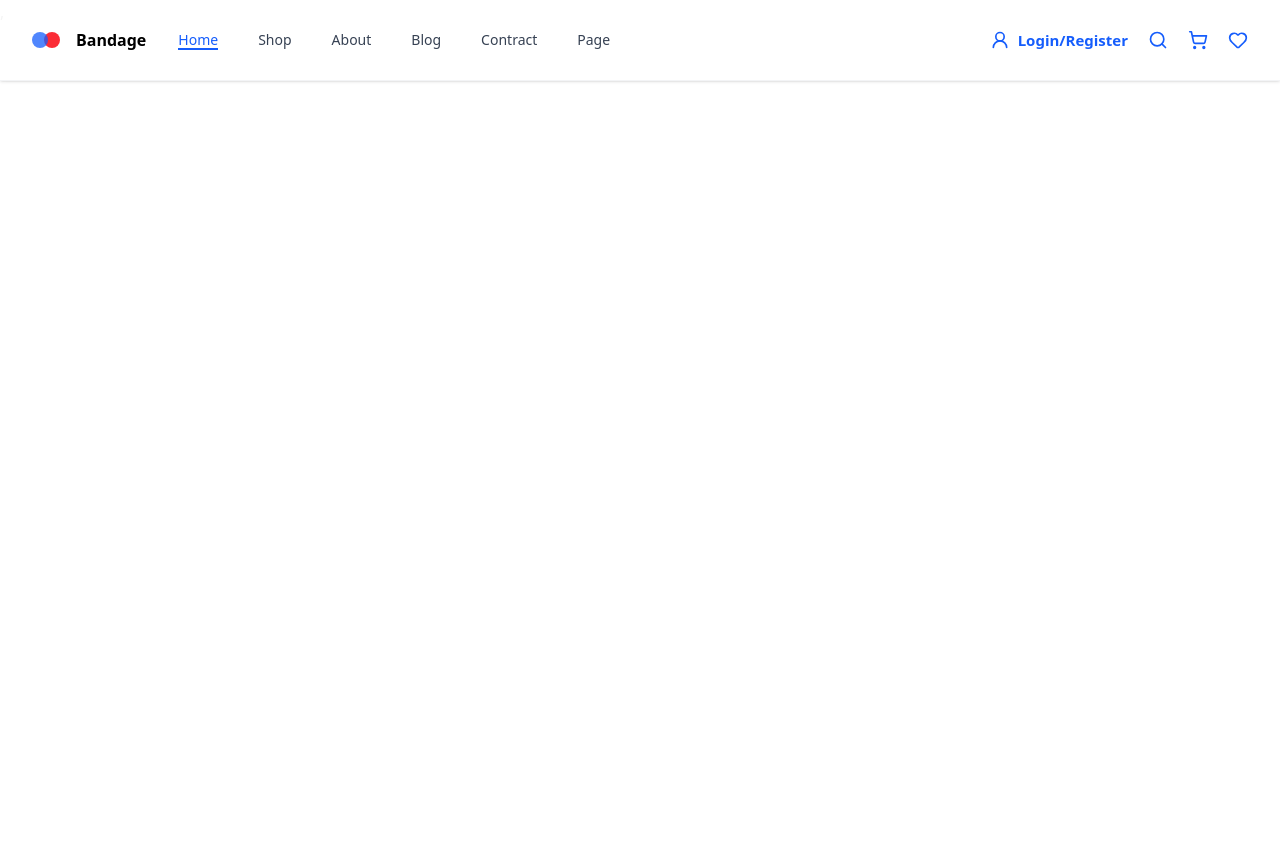
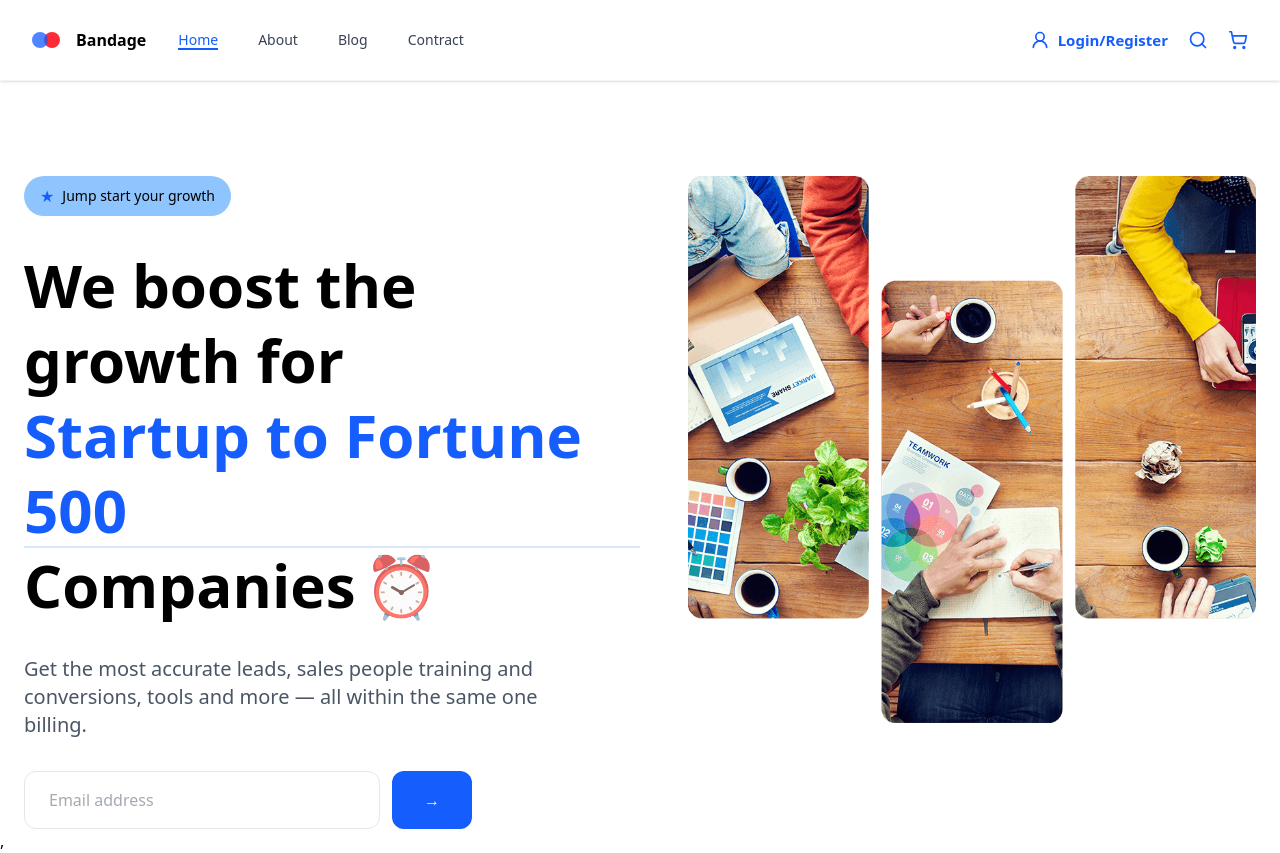
Before and after one commit to zahangir1989/react-ecomerce, a React app: page / in a window 1280 px wide. Before the commit the page ends 800 px from the top, so only its background shows below. Built offline with nearby package versions, Linux system fonts and the light colour scheme; the HTML template or start-up script is replaced by a standard one.

Commit message:
hero section design done

```diff
--- a/src/App.jsx
+++ b/src/App.jsx
@@ -1,10 +1,12 @@
 import React from "react";
 import Navbar from "./components/Navbar";
+import Home from "./components/Home/Home";
 
 export default function App() {
   return (
     <>
       <Navbar />
+      <Home/>
     </>
   );
 }
--- a/src/components/Home/Home.jsx
+++ b/src/components/Home/Home.jsx
@@ -1,11 +1,58 @@
-import React from 'react';
+import { Clock, Star } from "lucide-react";
+import React from "react";
+import heroImage from "/bg.png";
+const Home = () => {
+  return (
+    <section className="container mx-auto flex flex-col md:flex-row justify-between px-6 pt-44">
+      {/* left side */}
+      <div className="w-full md:w-1/2 space-y-8">
+        <div>
+          {/* Star badge */}
+          <div className="flex items-center gap-2 bg-blue-300 w-fit px-4 py-2 rounded-full hover:bg-gray-100 transition-colors cursor-pointer group">
+            <span className="text-blue-600 group-hover:scale-110 transition-transform">
+              ★
+            </span>
+            <span className="text-sm font-medium">Jump start your growth</span>
+          </div>
+        </div>
+        <h1 className="text-4xl md:text-5xl lg:text-6xl font-bold leading-tight">
+          We boost the growth for{" "}
+          <span className="text-blue-600 relative inline-block">
+            Startup to Fortune 500
+            <span className="absolute bottom-0 left-0 w-full h-0.5 bg-blue-200/60"></span>
+          </span>{" "}
+          Companies
+          <span className="inline-block ml-2 animate-pulse">⏰</span>
+        </h1>
+        <p className="text-gray-600 text-lg md:text-xl max-w-xl">
+          Get the most accurate leads, sales people training and conversions,
+          tools and more — all within the same one billing.
+        </p>
+        <div className="flex gap-3 max-w-md">
+          {/* Email Form */}
+          <input
+            type="email"
+            placeholder="Email address"
+            className="flex-1 px-6 py-4 border border-gray-200 rounded-xl focus:outline-none focus:border-blue-600 focus:ring-2 focus:ring-blue-100 transition-all text-gray-600"
+          />
+          <button className="bg-blue-600 text-white px-8 py-4 rounded-xl hover:bg-blue-700 cursor-pointer transition-all hover:shadow-lg hover:shadow-blue-100 active:scale-95">
+            →
+          </button>
+        </div>
+      </div>
 
-const Home = () => {
-    return (
-        <div>
-            <h2>Home Page</h2>
+      {/* right side */}
+      <div className="w-full md:w-1/2 mt-16 md:mt-0 pl-0 md:pl-12">
+        <div className="relative ">
+          <img
+            src={heroImage}
+            alt=""
+            className="w-full h-full rounded-lg relative z-10 hover:scale-[1.02] transition-transform duration-300"
+          />
         </div>
-    );
+      </div>
+    </section>
+  );
 };
 
 export default Home;
--- a/src/components/Navbar.jsx
+++ b/src/components/Navbar.jsx
@@ -1,16 +1,16 @@
 import { Heart, Menu, Search, ShoppingCart, UserRound, X } from "lucide-react";
 import React, { useState } from "react";
+import { Link } from "react-router";
 
 export default function Navbar() {
   const [activeLink, setActiveLink] = useState("#home");
   const [isMenuOpen, setIsMenuOpen] = useState(false);
+
   const navLinks = [
     { href: "#home", label: "Home" },
-    { href: "#shop", label: "Shop" },
     { href: "#about", label: "About" },
     { href: "#testimonials", label: "Blog" },
     { href: "#contract", label: "Contract" },
-    { href: "#page", label: "Page" },
   ];
   return (
     <nav className="fixed top-0 left-0 right-0 bg-white/90 backdrop-blur-sm z-50 border-b border-gray-100 shadow-sm">
@@ -26,8 +26,8 @@
           {/* Nav Links */}
           <div className="hidden md:flex items-center gap-10">
             {navLinks.map((navLink, index) => (
-              <a
-                href={navLink.href}
+              <Link
+                to={navLink.href}
                 key={index}
                 onClick={() => setActiveLink(navLink.href)}
                 className={`text-sm font-medium relative after:absolute after:bottom-0 after:left-0 after:h-0.5 after:w-0 hover:after:w-full after:bg-blue-600 after:transition-all ${
@@ -37,24 +37,23 @@
                 }`}
               >
                 {navLink.label}
-              </a>
+              </Link>
             ))}
           </div>
         </div>
         {/* Mobile Button  start*/}
-        <div className="md:hidden flex items-center gap-3">
-          <div className="flex items-center gap-2">
-            <Search className="w-4 h-4 " />
-            <ShoppingCart className="w-4 h-4 " />
-          </div>
-          <button className="p-2" onClick={() => setIsMenuOpen(!isMenuOpen)}>
+
+        <button
+          className="md:hidden p-2"
+          onClick={() => setIsMenuOpen(!isMenuOpen)}
+        >
           {isMenuOpen ? (
             <X className="h-4 w-4" />
           ) : (
             <Menu className="h-4 w-4" />
           )}
         </button>
-        </div>
+
         {/* Mobile Button  end*/}
         <div className="hidden md:flex  items-center gap-5">
           <div className="flex items-center gap-2">
@@ -66,7 +65,6 @@
           <div className="flex items-center gap-5">
             <Search className="w-5 h-5 text-blue-600" />
             <ShoppingCart className="w-5 h-5 text-blue-600" />
-            <Heart className="w-5 h-5 text-blue-600" />
           </div>
         </div>
       </div>
@@ -75,22 +73,25 @@
         <div className="md:hidden bg-white border-t border-gray-100 py-4">
           <div className="container mx-auto px-4 space-y-4 ">
             {navLinks.map((link, index) => (
-              <a
+              <Link
                 key={index}
-                href={link.href}
+                to={link.href}
                 onClick={() => {
                   setActiveLink(link.href);
                   setIsMenuOpen(false);
                 }}
-                className={`block text-sm font-medium py-2 text-center hover:bg-slate-100 ${
+                className={`block text-sm font-medium py-2 px-4 hover:bg-slate-100 ${
                   activeLink === link.href
                     ? "text-blue-600"
                     : "text-gray-600 hover:text-gray-900"
                 }`}
               >
                 {link.label}
-              </a>
+              </Link>
             ))}
+            <button className="w-full bg-blue-600 text-white px-6 py-2.5 rounded-lg hover:bg-blue-700 font-medium">
+              Get in Touch
+            </button>
           </div>
         </div>
       )}
--- a/src/main.jsx
+++ b/src/main.jsx
@@ -4,10 +4,11 @@
 import App from './App.jsx'
 import { createBrowserRouter, RouterProvider } from 'react-router';
 
+
 const router = createBrowserRouter([
   {
     path: "/",
-    element: <App/>,
+    element: <App/>
   },
 ]);
 
```
Also changed, not shown: public/bg.png (added). Lines whose indentation alone changed are shown as unchanged.
